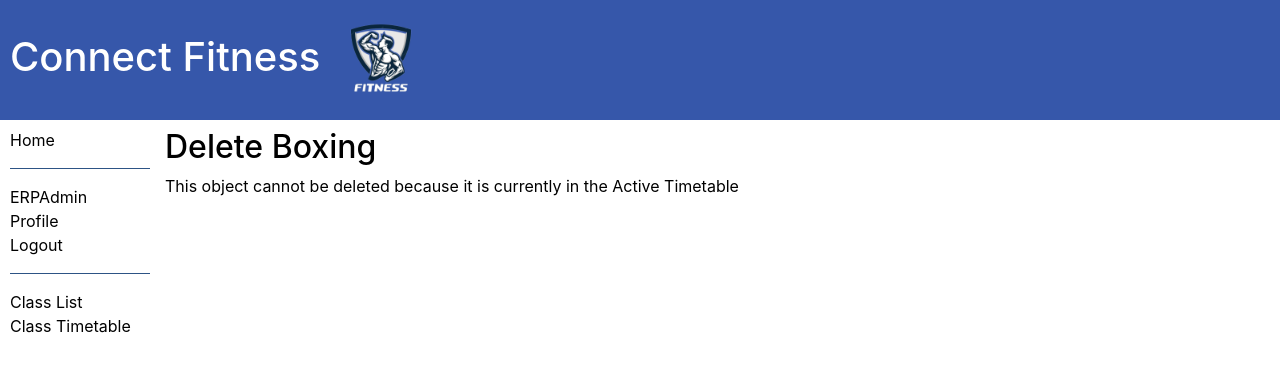
After one commit to HarrisonPlume/ERP_Website, a Django app: page /ERP/gym_class/2/delete in a window 1280 px wide. The commit adds this page. Shown: the top 372 px of the page. Run offline with Django 4.2, Linux system fonts and the light colour scheme; a user stored in the database is signed in; data comes from the database, SQL or seed files in the repository; both versions use the stored data as it was after the commit.

Commit message:
Added Delete Gym class functionality and checks to see if it's in the current timetable

```diff
--- a/ERP_Website/ERP/models.py
+++ b/ERP_Website/ERP/models.py
@@ -1,15 +1,13 @@
 from django.db import models
 from django.urls import reverse # generate urls' by reversing url patterns
 from django.contrib.auth.models import User
+from django.contrib import messages
 from os.path import join as path_join
 from datetime import date
-from django.db.models.signals import m2m_changed, post_save, pre_save
+from django.db.models.signals import m2m_changed, post_save, pre_save, pre_delete
 from django.dispatch import receiver
 from django.utils import timezone
-from django.db.models import Case, When, Value
-import time
-import datetime
-from django.db.models.signals import post_save
+from django.utils.translation import gettext as _
 from django.dispatch import receiver
 
 class Gym_class(models.Model):
@@ -25,6 +23,10 @@ class Gym_class(models.Model):
     def get_absolute_url(self):
         """Returns the url to access a sepecfic author instance."""
         return reverse("classes", args=[str(self.id)])
+
+    def has_foreign_key_references(self):
+        # Check if the Gym_class instance is referenced by any foreign key relationships
+        return self.timetable_class_instance_set.exists()
 
     class Meta:
         ordering = ['title']
--- /dev/null
+++ b/ERP_Website/ERP/templates/delete_gym_class_form.html
@@ -0,0 +1,16 @@
+{% extends "base_generic.html" %}
+
+{% block content %}
+
+<h2>Delete {{ object }}</h2>
+{% if has_foreign_key_references %}
+    <p>This object cannot be deleted because it is currently in the Active Timetable</p>
+{% else %}
+  <form method="post">
+    {% csrf_token %}
+    <p>Are you sure you want to delete "{{ object }}"?</p>
+    <button type="submit">Confirm</button>
+  </form>
+{% endif %}
+
+{% endblock %}
--- a/ERP_Website/ERP/templates/gym_class_detail.html
+++ b/ERP_Website/ERP/templates/gym_class_detail.html
@@ -12,6 +12,7 @@ a.ex3 {color: #ffffff}
       <hr>
       <h5 style="color:#000000">Admin Panel</h5>
       <p style="color:#bababa"><a class = "ex2" href = "{% url 'update_gym_class' pk=pk %}">Update Class</a></p>
+      <p style="color:#bababa"><a class = "ex2" href = "{% url 'delete_gym_class' pk=pk %}">Delete Class</a></p>
       <hr>
     {% endif %}
 <h2>{{gym_class.title}}</h2>
--- a/ERP_Website/ERP/urls.py
+++ b/ERP_Website/ERP/urls.py
@@ -9,6 +9,7 @@ urlpatterns = [
     path("gym_class/<int:pk>", views.Class_detail.as_view(), name="classes"),
     path("gym_class/create", views.Create_Gym_Class.as_view(), name="create_gym_class"),
     path("gym_class/<int:pk>/update", views.Update_Gym_Class.as_view(),name="update_gym_class"),
+    path("gym_class/<int:pk>/delete", views.Delete_Gym_Class.as_view(),name="delete_gym_class"),
     path("timetable/", views.Show_Timetable, name='timetable'),
     path("timetable/update", views.Update_TimeTable, name="timetable_update"),
     path("timetable_class/<int:pk>", views.Timetable_Class_detail.as_view(), name="timetable_class"),
--- a/ERP_Website/ERP/views.py
+++ b/ERP_Website/ERP/views.py
@@ -60,6 +60,24 @@ class Update_Gym_Class(StaffUserRequiredMixin, generic.UpdateView):
     template_name = "update_gymclass_form.html"
     fields = "__all__"
 
+class Delete_Gym_Class(StaffUserRequiredMixin, generic.DeleteView):
+    model =Gym_class
+    template_name = "delete_gym_class_form.html"
+    context_object_name = 'object'
+    success_url = reverse_lazy("gym_classes")
+
+    def get_context_data(self, **kwargs):
+        context = super().get_context_data(**kwargs)
+        context['has_foreign_key_references'] = self.object.has_foreign_key_references()
+        return context
+
+    def get(self, request, *args, **kwargs):
+        self.object = self.get_object()
+        if self.object.has_foreign_key_references():
+            # If there are references, display a message instead of the delete button
+            return self.render_to_response(self.get_context_data())
+        return super().get(request, *args, **kwargs)
+
 class Timetable_Class_detail(generic.DetailView):
     model = timetable_class_instance
     context_object_name = "timetable_class"
@@ -70,8 +88,6 @@ class User_Profile_detail(generic.DetailView):
     model = UserProfile
     template_name = "user_profile_detail.html"
     context_object_name = "user_profile"
-    print("Profile_pic location:")
-    print(UserProfile.objects.first().profile_picture.url)
 
 
 
```
Also changed, not shown: ERP_Website/ERP/signals.py (added, +15 -0 lines), ERP_Website/db.sqlite3.
